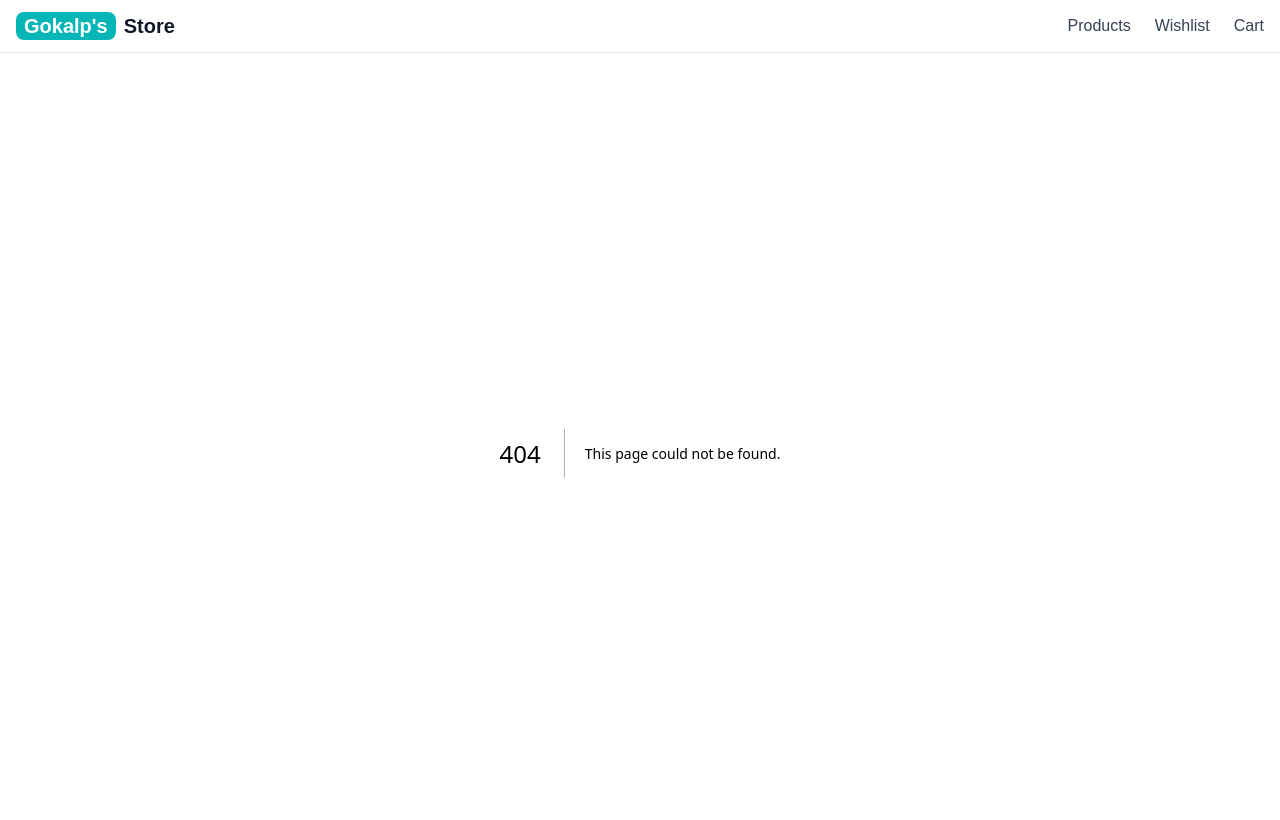
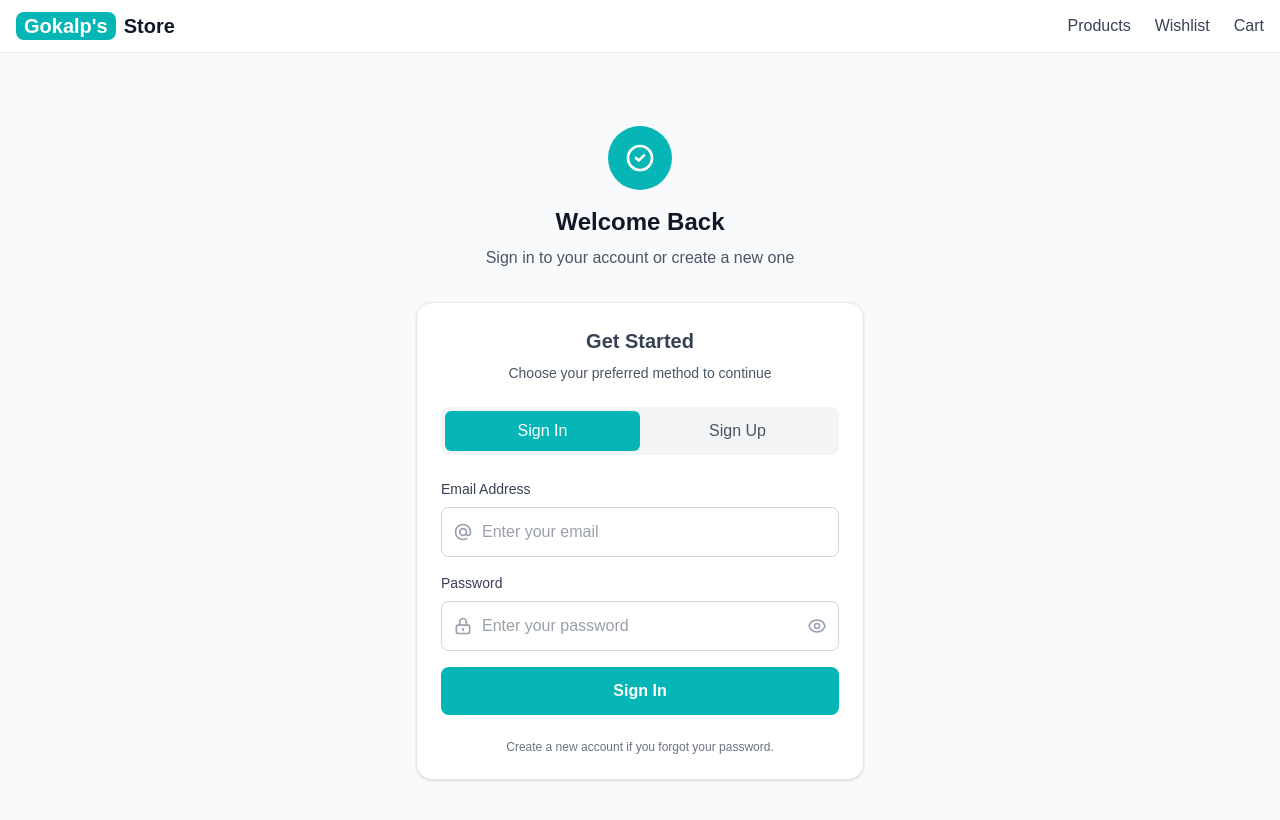
Before and after one commit to GokalpGokdogan/Gokalp-s-Shop, a Next.js app: page /auth in a window 1280 px wide. Before the commit this address had no page. Shown: the top 820 px of the page. Built offline with nearby package versions, Linux system fonts and the light colour scheme.

Commit message:
login register page

```diff
--- /dev/null
+++ b/app/api/auth/login/route.js
@@ -0,0 +1,30 @@
+import { NextResponse } from 'next/server';
+import { api } from '@/lib/api';
+
+export async function POST(req) {
+  try {
+    const { email, password } = await req.json();
+    if (!email || !password) {
+      return NextResponse.json({ message: 'Email and password required' }, { status: 400 });
+    }
+
+    const { data: users } = await api.get('/users', { params: { email } });
+    const user = Array.isArray(users) ? users[0] : null;
+
+    if (!user || user.password !== password) {
+      return NextResponse.json({ message: 'Invalid credentials' }, { status: 401 });
+    }
+
+    const res = NextResponse.json({ id: user.id, email: user.email }, { status: 200 });
+    res.cookies.set('session', String(user.id), {
+      httpOnly: true,
+      sameSite: 'lax',
+      path: '/',
+      maxAge: 60 * 30, // 60 * 60 * 24 * 7,
+    });
+
+    return res;
+  } catch (e) {
+    return NextResponse.json({ message: 'Login failed' }, { status: 500 });
+  }
+}
--- /dev/null
+++ b/app/api/auth/register/route.js
@@ -0,0 +1,30 @@
+import { NextResponse } from 'next/server';
+import { api } from '@/lib/api';
+
+export async function POST(req) {
+  try {
+    const { email, password } = await req.json();
+    if (!email || !password) {
+      return NextResponse.json({ message: 'Email and password required' }, { status: 400 });
+    }
+
+    const { data: existed } = await api.get('/users', { params: { email } });
+    if (Array.isArray(existed) && existed.length) {
+      return NextResponse.json({ message: 'Email already registered' }, { status: 409 });
+    }
+
+    const { data: created } = await api.post('/users', { email, password });
+
+    const res = NextResponse.json({ id: created.id, email: created.email }, { status: 201 });
+    res.cookies.set('session', String(created.id), {
+      httpOnly: true,
+      sameSite: 'lax',
+      path: '/',
+      maxAge: 60 * 30, //60 * 60 * 24 * 7,
+    });
+
+    return res;
+  } catch (e) {
+    return NextResponse.json({ message: 'Register failed' }, { status: 500 });
+  }
+}
--- /dev/null
+++ b/app/auth/page.jsx
@@ -0,0 +1,164 @@
+'use client';
+
+import { useState } from 'react';
+import { useRouter } from 'next/navigation';
+
+export default function AuthPage() {
+  const [isSignUp, setIsSignUp] = useState(false);
+  const [email, setEmail] = useState('');
+  const [password, setPassword] = useState('');
+  const [rememberMe, setRememberMe] = useState(false);
+  const [showPassword, setShowPassword] = useState(false);
+  const router = useRouter();
+
+  const handleSubmit = async (e) => {
+    e.preventDefault();
+
+
+    if (email && password) {
+
+			const endpoint = isSignUp ? '/api/auth/register' : '/api/auth/login';
+      const response = await fetch(endpoint, {
+        method: 'POST',
+        headers: { 'Content-Type': 'application/json' },
+        body: JSON.stringify({ email, password })
+      });
+
+      if (response.ok) {
+        router.push('/');
+      } else {
+        alert('Login failed');
+      }
+    }
+  };
+
+  return (
+    <div className="min-h-screen bg-gray-50 flex items-center justify-center p-4">
+      <div className="max-w-md w-full">
+        {/* Header */}
+        <div className="text-center mb-8">
+          <div className="w-16 h-16 bg-[#06b6b6] rounded-full flex items-center justify-center mx-auto mb-4">
+            <svg className="w-8 h-8 text-white" fill="none" stroke="currentColor" viewBox="0 0 24 24">
+              <path strokeLinecap="round" strokeLinejoin="round" strokeWidth={2} d="M9 12l2 2 4-4m6 2a9 9 0 11-18 0 9 9 0 0118 0z" />
+            </svg>
+          </div>
+          <h1 className="text-2xl font-bold text-gray-900">Welcome Back</h1>
+          <p className="text-gray-600 mt-2">Sign in to your account or create a new one</p>
+        </div>
+
+        {/* Form Card */}
+        <div className="bg-white rounded-2xl shadow-sm border border-gray-200 p-6">
+          <div className="mb-6">
+            <h2 className="text-xl font-bold text-center mb-2 text-gray-700">Get Started</h2>
+            <p className="text-gray-600 text-center text-sm">Choose your preferred method to continue</p>
+          </div>
+
+          {/* Toggle Buttons */}
+          <div className="flex rounded-lg bg-gray-100 p-1 mb-6">
+            <button
+              onClick={() => setIsSignUp(false)}
+              className={`flex-1 py-2 px-4 rounded-md font-medium transition ${
+                !isSignUp
+                  ? 'bg-[#06b6b6] text-white'
+                  : 'text-gray-600 hover:text-gray-900'
+              }`}
+            >
+              Sign In
+            </button>
+            <button
+              onClick={() => setIsSignUp(true)}
+              className={`flex-1 py-2 px-4 rounded-md font-medium transition ${
+                isSignUp
+                  ? 'bg-[#06b6b6] text-white'
+                  : 'text-gray-600 hover:text-gray-900'
+              }`}
+            >
+              Sign Up
+            </button>
+          </div>
+
+          <form onSubmit={handleSubmit} className="space-y-4 text-gray-700">
+            {/* Email */}
+            <div>
+              <label className="block text-sm font-medium text-gray-700 mb-2">
+                Email Address
+              </label>
+              <div className="relative">
+                <svg className="absolute left-3 top-1/2 transform -translate-y-1/2 w-5 h-5 text-gray-400" fill="none" stroke="currentColor" viewBox="0 0 24 24">
+                  <path strokeLinecap="round" strokeLinejoin="round" strokeWidth={2} d="M16 12a4 4 0 10-8 0 4 4 0 008 0zm0 0v1.5a2.5 2.5 0 005 0V12a9 9 0 10-9 9m4.5-1.206a8.959 8.959 0 01-4.5 1.207" />
+                </svg>
+                <input
+                  type="email"
+                  value={email}
+                  onChange={(e) => setEmail(e.target.value)}
+                  placeholder="Enter your email"
+                  className="w-full pl-10 pr-4 py-3 border border-gray-300 rounded-lg focus:outline-none focus:border-[#06b6b6] focus:ring-1 focus:ring-[#06b6b6]"
+                  required
+                />
+              </div>
+            </div>
+
+            {/* Password */}
+            <div>
+              <label className="block text-sm font-medium text-gray-700 mb-2">
+                Password
+              </label>
+              <div className="relative">
+                <svg className="absolute left-3 top-1/2 transform -translate-y-1/2 w-5 h-5 text-gray-400" fill="none" stroke="currentColor" viewBox="0 0 24 24">
+                  <path strokeLinecap="round" strokeLinejoin="round" strokeWidth={2} d="M12 15v2m-6 4h12a2 2 0 002-2v-6a2 2 0 00-2-2H6a2 2 0 00-2 2v6a2 2 0 002 2zm10-10V7a4 4 0 00-8 0v4h8z" />
+                </svg>
+                <input
+                  type={showPassword ? "text" : "password"}
+                  value={password}
+                  onChange={(e) => setPassword(e.target.value)}
+                  placeholder="Enter your password"
+                  className="w-full pl-10 pr-12 py-3 border border-gray-300 rounded-lg focus:outline-none focus:border-[#06b6b6] focus:ring-1 focus:ring-[#06b6b6]"
+                  required
+                />
+                <button
+                  type="button"
+                  onClick={() => setShowPassword(!showPassword)}
+                  className="absolute right-3 top-1/2 transform -translate-y-1/2 text-gray-400 hover:text-gray-600"
+                >
+                  <svg className="w-5 h-5" fill="none" stroke="currentColor" viewBox="0 0 24 24">
+                    <path strokeLinecap="round" strokeLinejoin="round" strokeWidth={2} d={showPassword ? "M13.875 18.825A10.05 10.05 0 0112 19c-4.478 0-8.268-2.943-9.543-7a9.97 9.97 0 011.563-3.029m5.858.908a3 3 0 114.243 4.243M9.878 9.878l4.242 4.242M9.878 9.878L3 3m6.878 6.878L21 21" : "M15 12a3 3 0 11-6 0 3 3 0 016 0z M2.458 12C3.732 7.943 7.523 5 12 5c4.478 0 8.268 2.943 9.542 7-1.274 4.057-5.064 7-9.542 7-4.477 0-8.268-2.943-9.542-7z"} />
+                  </svg>
+                </button>
+              </div>
+            </div>
+
+            {/* Remember Me & Forgot Password */}
+            {/* <div className="flex items-center justify-between">
+              <label className="flex items-center">
+                <input
+                  type="checkbox"
+                  checked={rememberMe}
+                  onChange={(e) => setRememberMe(e.target.checked)}
+                  className="w-4 h-4 text-[#06b6b6] border-gray-300 rounded focus:ring-[#06b6b6]"
+                />
+                <span className="ml-2 text-sm text-gray-600">Remember me</span>
+              </label>
+              <button type="button" className="text-sm text-[#06b6b6] hover:underline">
+                Forgot password?
+              </button>
+            </div> */}
+
+            {/* Submit Button */}
+            <button
+              type="submit"
+              className="w-full bg-[#06b6b6] hover:bg-[#059999] text-white py-3 px-4 rounded-lg font-semibold transition"
+            >
+              {isSignUp ? 'Sign Up' : 'Sign In'}
+            </button>
+          </form>
+
+
+
+          <p className="text-center text-xs text-gray-500 mt-6">
+            Create a new account if you forgot your password.
+          </p>
+        </div>
+      </div>
+    </div>
+  );
+}
--- a/app/page.js
+++ b/app/page.js
@@ -1,5 +1,6 @@
 import ShopItem from '@/components/ShopItem';
 import { api } from '@/lib/api';
+import Link from 'next/link';
 
 export const metadata = { title: 'Shop - Home' };
 
@@ -16,6 +17,9 @@ export default async function HomePage() {
         <p className="mt-1 text-gray-500">
           Browse our latest items below.
         </p>
+        <Link href="/auth" className="inline-block mt-3 text-[#06b6b6] hover:underline font-medium">
+          Sign in to your account →
+        </Link>
       </header>
 
       <section>
@@ -23,7 +27,7 @@ export default async function HomePage() {
           Suggested for you
         </h2>
         <div className="grid gap-6 grid-cols-1 sm:grid-cols-2 md:grid-cols-3 xl:grid-cols-4">
-          {products?.slice(0,4).map((p) => <ShopItem key={p.id} product={p} />)}
+          {products?.slice(0,8).map((p) => <ShopItem key={p.id} product={p} />)}
         </div>
       </section>
     </section>
```
